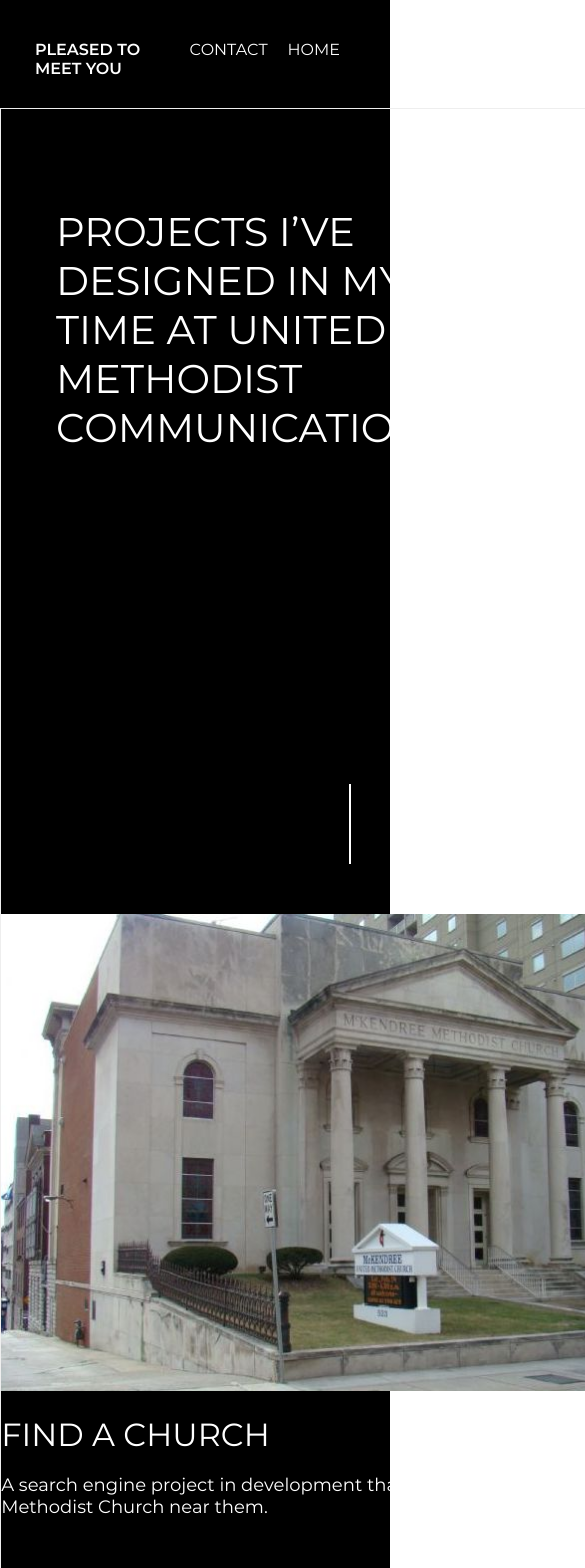
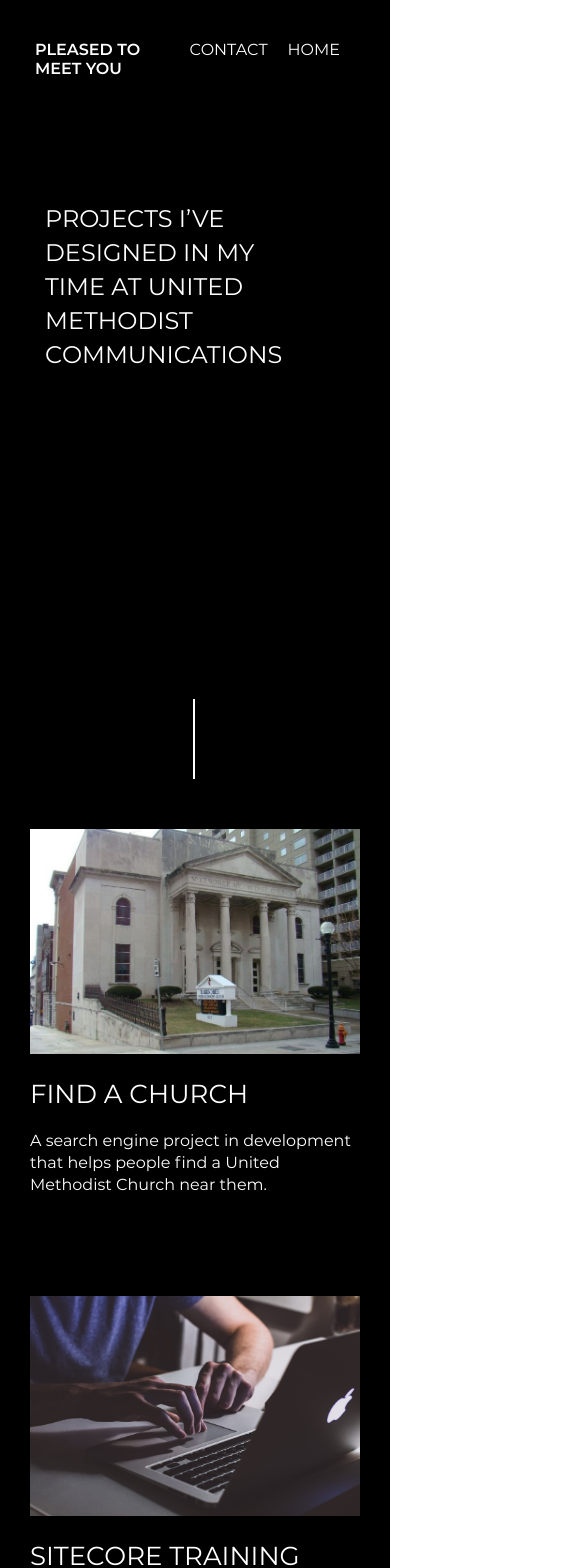
Before and after one commit to susieward/keri-wright, a Vue app: page /umcom in a window 390 px wide. Shown: the top 1568 px of the page, 585 px wide, since content can reach past the window. Built offline with nearby package versions, Linux system fonts and the light colour scheme.

Commit message:
sdfdsafdas

```diff
--- a/src/components/Home.vue
+++ b/src/components/Home.vue
@@ -95,7 +95,8 @@
   font-family: 'Montserrat Regular';
   color: #fff;
   font-size: 40px;
-  line-height: normal;
+  line-height: 55px;
+
   text-transform: uppercase;
   padding-right: 200px;
   padding-left: 50px;
@@ -224,7 +225,8 @@
   min-height: 70vh;
 }
   .hero-text {
-    font-size: 30px;
+    font-size: 35px;
+    line-height: 45px;
   }
 
   .projects {
--- a/src/components/UMCom.vue
+++ b/src/components/UMCom.vue
@@ -105,7 +105,6 @@
 justify-content: center;
 padding-bottom: 200px;
 max-width: 1200px;
-border: 1px solid #eee;
 position: relative;
 }
 
@@ -147,9 +146,8 @@
   font-family: 'Montserrat Regular';
   color: #fff;
   font-size: 40px;
-  line-height: normal;
+  line-height: 55px;
   text-transform: uppercase;
-  margin: auto;
   padding-right: 250px;
   padding-left: 30px;
 }
@@ -211,8 +209,90 @@
   color: #fff;
 
   font-size: 18px;
-  line-height: 22px;
-  line-height: normal;
+  line-height: 26px;
+
 }
 
+
+@media screen and (max-width: 800px){
+
+
+.umcom {
+  max-width: 700px;
+}
+
+.umc {
+  min-height: 70vh;
+}
+  .umc-text {
+    font-size: 35px;
+      line-height: 45px;
+      padding-right: 200px;
+      padding-left: 20px;
+  }
+
+
+  .work {
+    max-width: 550px;
+  }
+
+
+  .work-container {
+    grid-gap: 100px;
+  }
+
+
+  .work-title {
+    font-size: 28px;
+    line-height: normal;
+  }
+
+
+  .work-desc {
+    font-size: 18px;
+    line-height: 22px;
+  }
+
+
+}
+
+@media screen and (max-width: 600px){
+  .umcom {
+    max-width: 550px;
+
+  }
+
+
+.umc {
+  padding-top: 24%;
+  padding-left: 25px;
+}
+
+  .umc-text {
+    font-size: 24px;
+    line-height: 34px;
+    padding-right: 100px;
+  }
+
+
+  .work {
+    padding-right: 30px;
+    padding-left: 30px;
+  }
+
+
+    .work-title {
+      font-size: 26px;
+      line-height: normal;
+    }
+
+
+    .work-desc {
+      font-size: 16px;
+      line-height: 22px;
+    }
+
+}
+
+
 </style>
```
